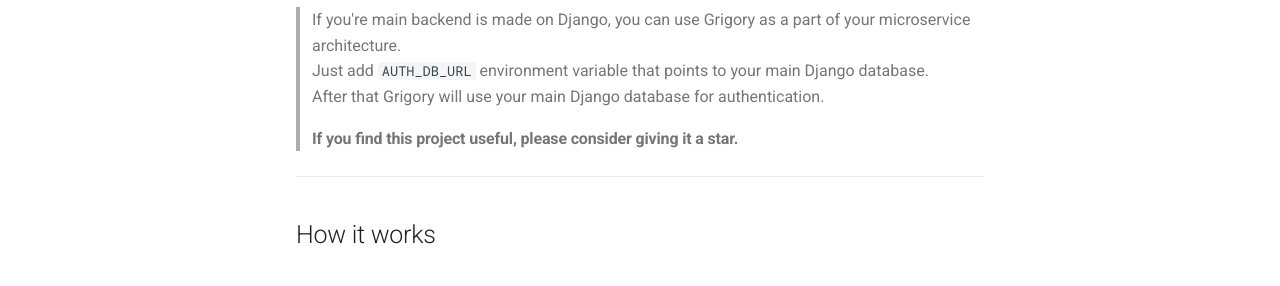
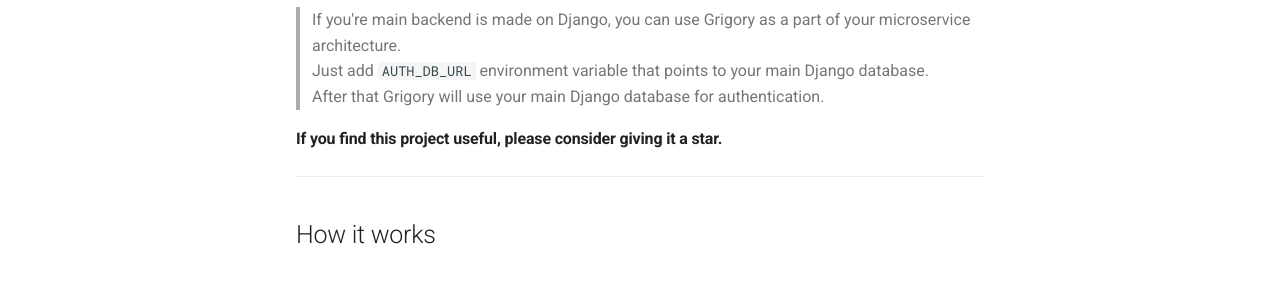
Before and after one commit to Anttek-io/grigory, an MkDocs documentation site: the page built from docs/index.md, in a window 1280 px wide. Shown: the part 579-865 px from the top of the page. Built offline with MkDocs 1.6.1 and Material for MkDocs 9.7.7, drawn with Linux system fonts in a browser that asks for light colours; comment, search, counter and statistics services are not loaded.

Commit message:
updated docs

```diff
--- a/docs/index.md
+++ b/docs/index.md
@@ -22,7 +22,7 @@
 > Just add `AUTH_DB_URL` environment variable that points to your main Django database.
 > After that Grigory will use your main Django database for authentication.
 
-> #### If you find this project useful, please consider giving it a star.
+#### If you find this project useful, please consider giving it a star.
 
 ---
 
```
Also changed, not shown: README.md (+1 -1 lines).
